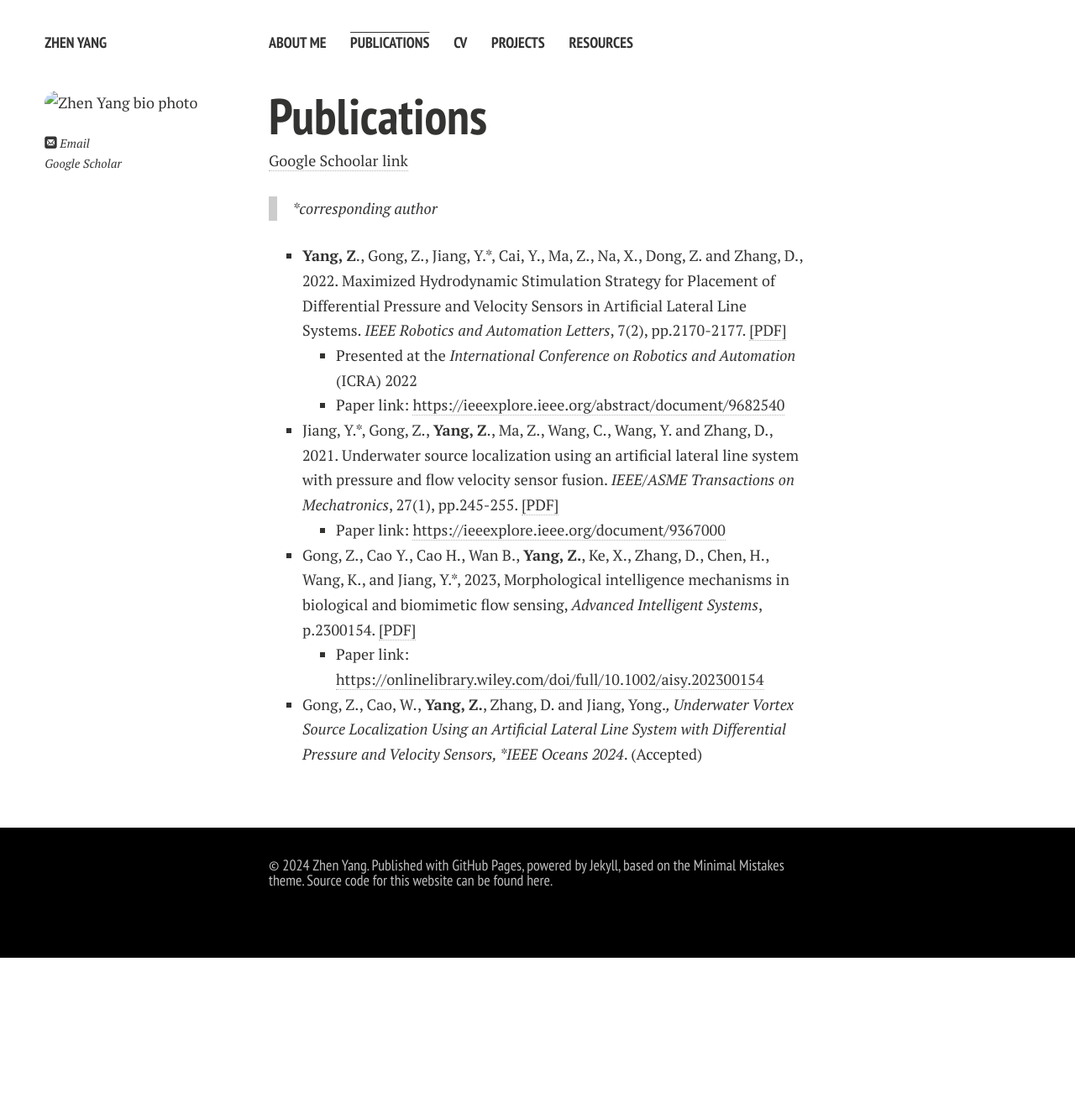
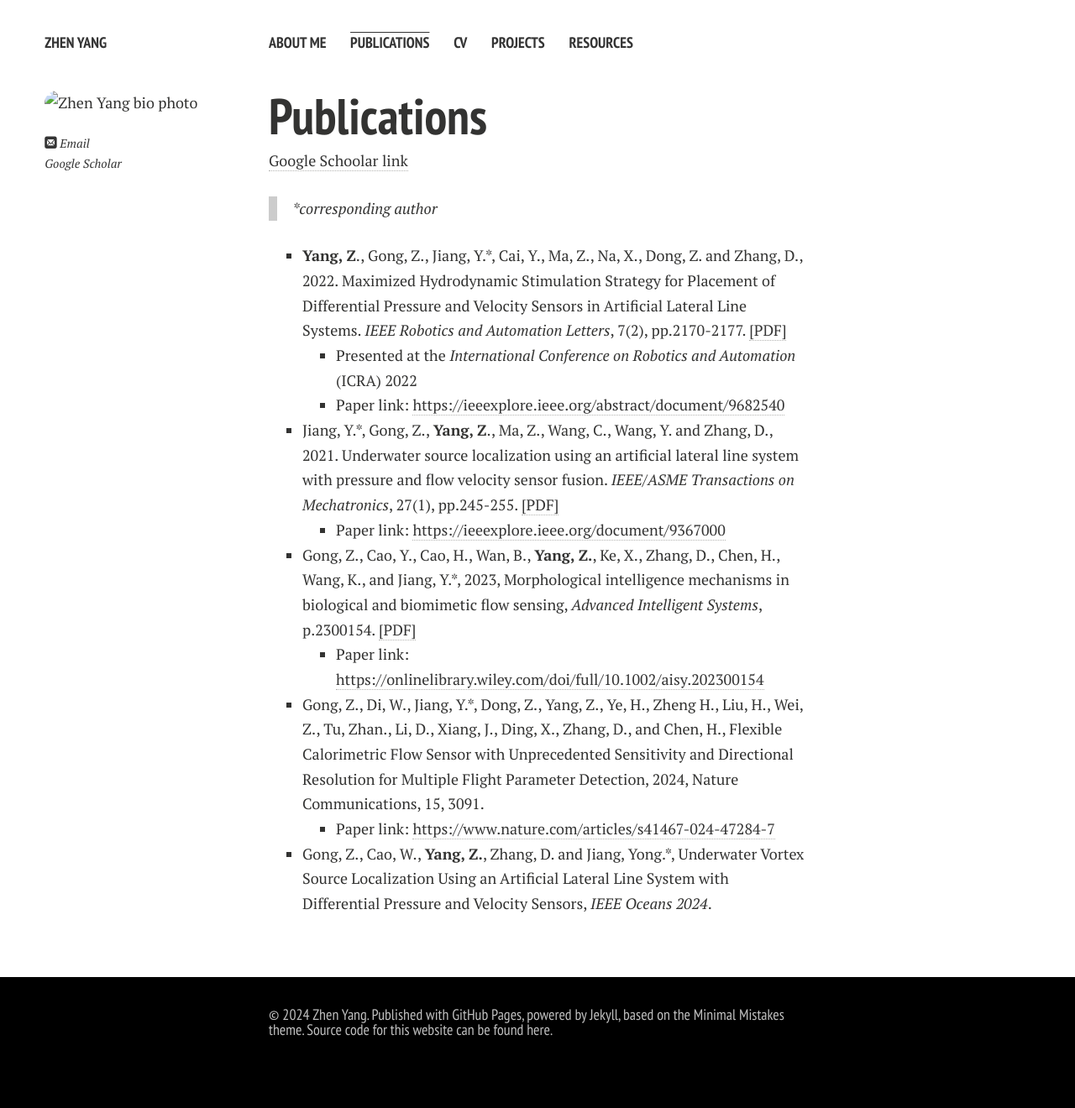
Before and after one commit to zcgyang/zcgyang.github.io, a Jekyll site: the page built from publications.md, in a window 1280 px wide. Shown: the whole page at 84% size. Built offline with Jekyll 4.4.1, drawn with Linux system fonts in a browser that asks for light colours; nearby versions of some CDN libraries; comment, search, counter and statistics services are not loaded; a style sheet for code colours, icons or effects is not loaded; before the commit the page ends 1141 px from its top, so only the background shows below that.

Commit message:
Update publications.md

```diff
--- a/publications.md
+++ b/publications.md
@@ -19,7 +19,10 @@ title: Publications
 - Jiang, Y.\*, Gong, Z., **Yang, Z**., Ma, Z., Wang, C., Wang, Y. and Zhang, D., 2021. Underwater source localization using an artificial lateral line system with pressure and flow velocity sensor fusion. *IEEE/ASME Transactions on Mechatronics*, 27(1), pp.245-255. [[PDF]](/publications/Jiang2022.pdf)
   - Paper link: [https://ieeexplore.ieee.org/document/9367000](https://ieeexplore.ieee.org/document/9367000)
 
-- Gong, Z., Cao Y., Cao H., Wan B., **Yang, Z.**, Ke, X., Zhang, D., Chen, H., Wang, K., and Jiang, Y.\*, 2023, Morphological intelligence mechanisms in biological and biomimetic flow sensing, *Advanced Intelligent Systems*, p.2300154. [[PDF]](/publications/Gong2023.pdf)
+- Gong, Z., Cao, Y., Cao, H., Wan, B., **Yang, Z.**, Ke, X., Zhang, D., Chen, H., Wang, K., and Jiang, Y.\*, 2023, Morphological intelligence mechanisms in biological and biomimetic flow sensing, *Advanced Intelligent Systems*, p.2300154. [[PDF]](/publications/Gong2023.pdf)
   - Paper link: [https://onlinelibrary.wiley.com/doi/full/10.1002/aisy.202300154](https://onlinelibrary.wiley.com/doi/full/10.1002/aisy.202300154)
 
-- Gong, Z., Cao, W., **Yang, Z.**, Zhang, D. and Jiang, Yong.*, Underwater Vortex Source Localization Using an Artificial Lateral Line System with Differential Pressure and Velocity Sensors, *IEEE Oceans 2024*. (Accepted)
+- Gong, Z., Di, W., Jiang, Y.\*, Dong, Z., Yang, Z., Ye, H., Zheng H., Liu, H., Wei, Z., Tu, Zhan., Li, D., Xiang, J., Ding, X., Zhang, D., and Chen, H., Flexible Calorimetric Flow Sensor with Unprecedented Sensitivity and Directional Resolution for Multiple Flight Parameter Detection, 2024, Nature Communications, 15, 3091.
+  - Paper link: [https://www.nature.com/articles/s41467-024-47284-7](https://www.nature.com/articles/s41467-024-47284-7)
+
+- Gong, Z., Cao, W., **Yang, Z.**, Zhang, D. and Jiang, Yong.\*, Underwater Vortex Source Localization Using an Artificial Lateral Line System with Differential Pressure and Velocity Sensors, *IEEE Oceans 2024*.
```
